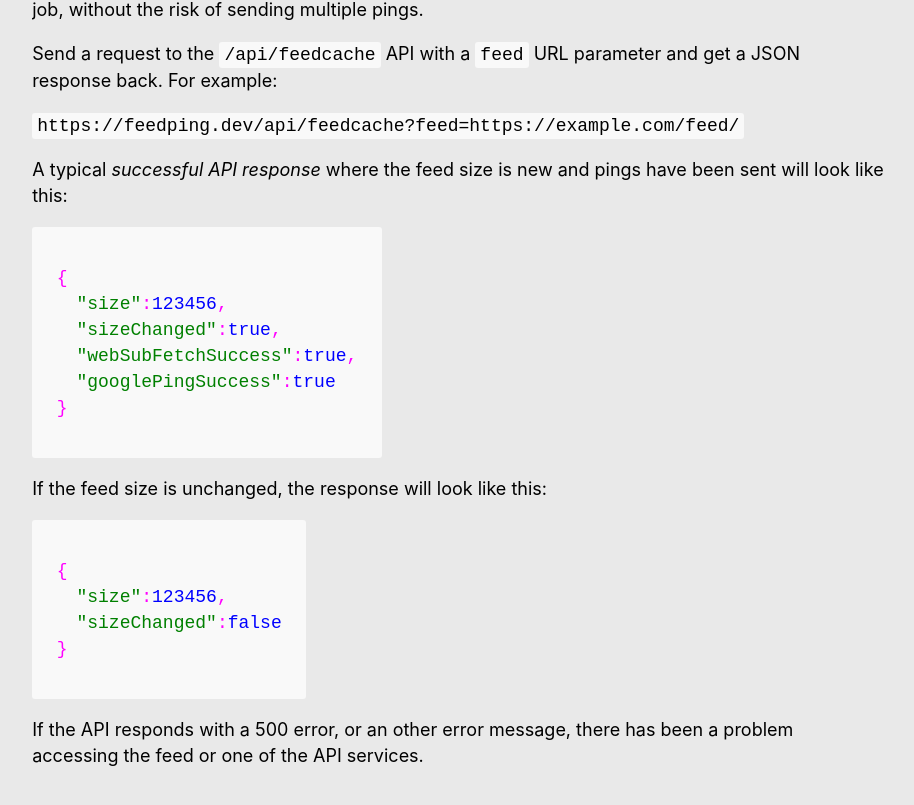
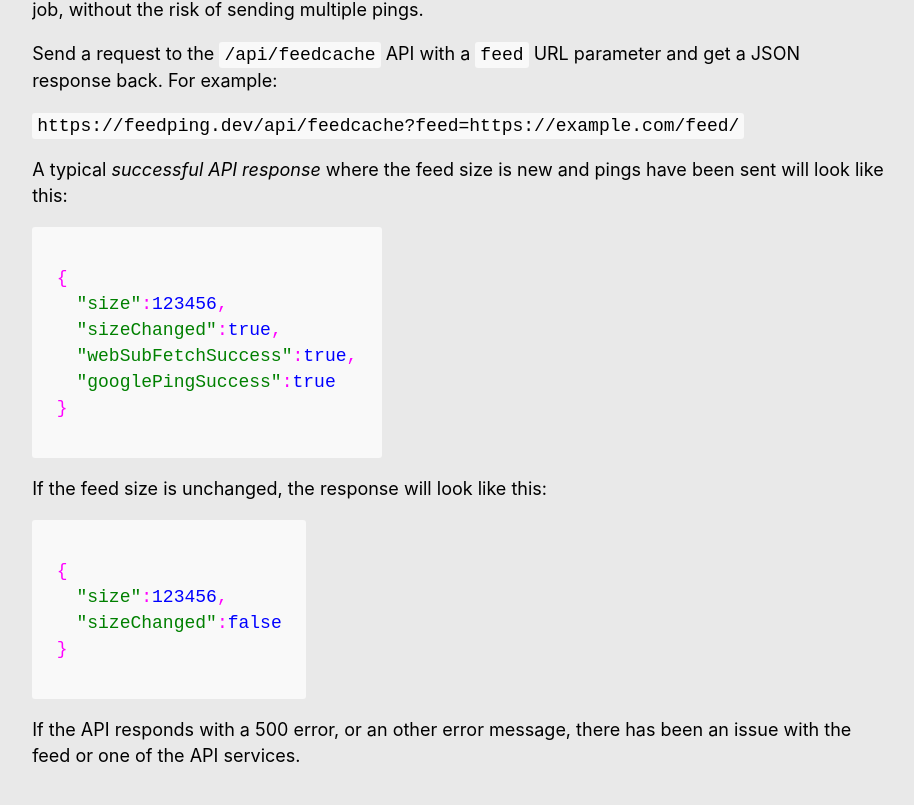
Before and after one commit to colinmcdermott/feedchecker-api, a Next.js app: page / in a window 1280 px wide. Shown: the part 665-1470 px from the top of the page, without its empty margins (15-929 px from the left). Built offline with nearby package versions, Linux system fonts and the light colour scheme.

Commit message:
Update index.tsx

```diff
--- a/pages/index.tsx
+++ b/pages/index.tsx
@@ -138,7 +138,7 @@ function FeedChecker() {
           </pre>
         </code>
 
-        <p>If the API responds with a 500 error, or an other error message, there has been a problem accessing the feed or one of the API services.</p>
+        <p>If the API responds with a 500 error, or an other error message, there has been an issue with the feed or one of the API services.</p>
 
       </section>
 
```
